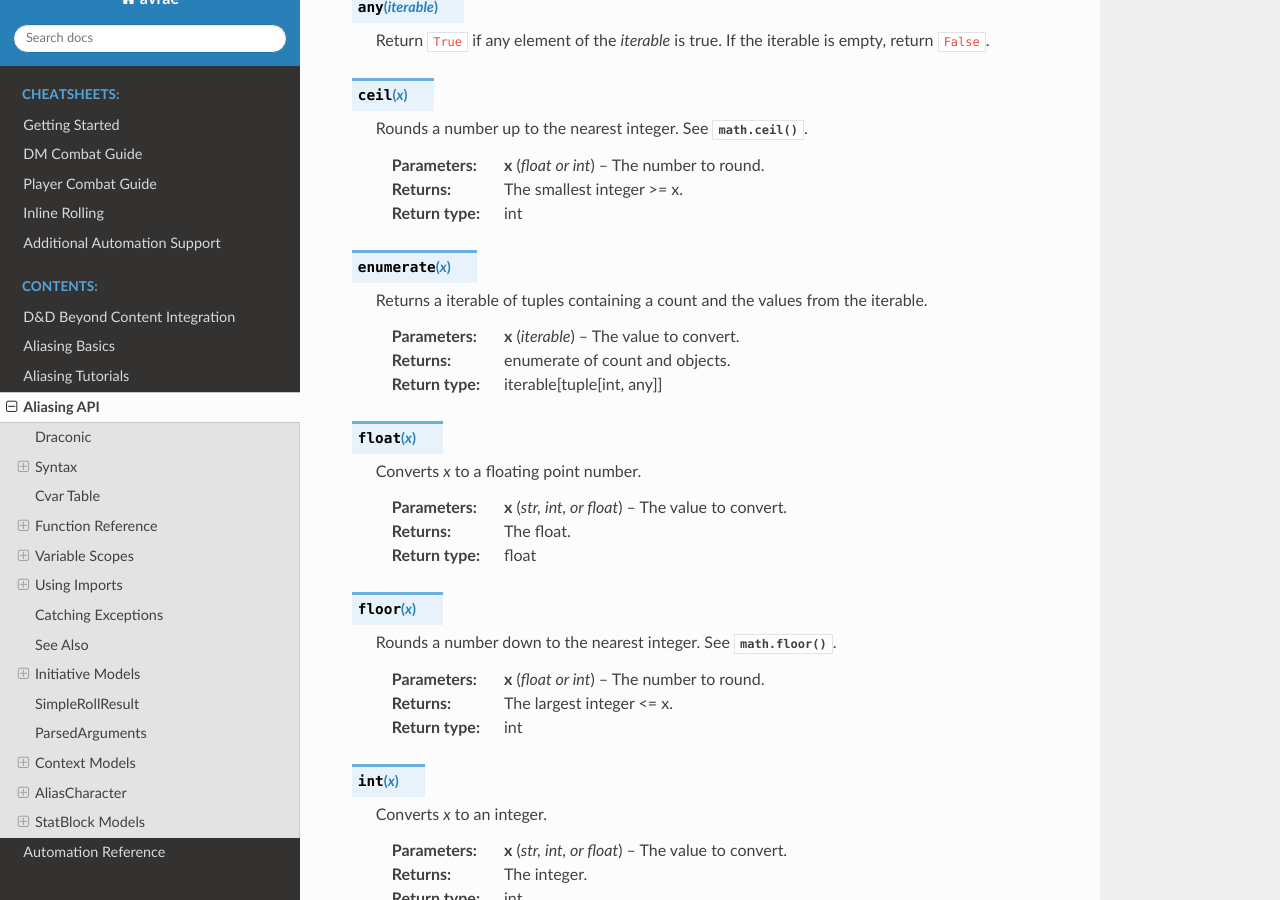
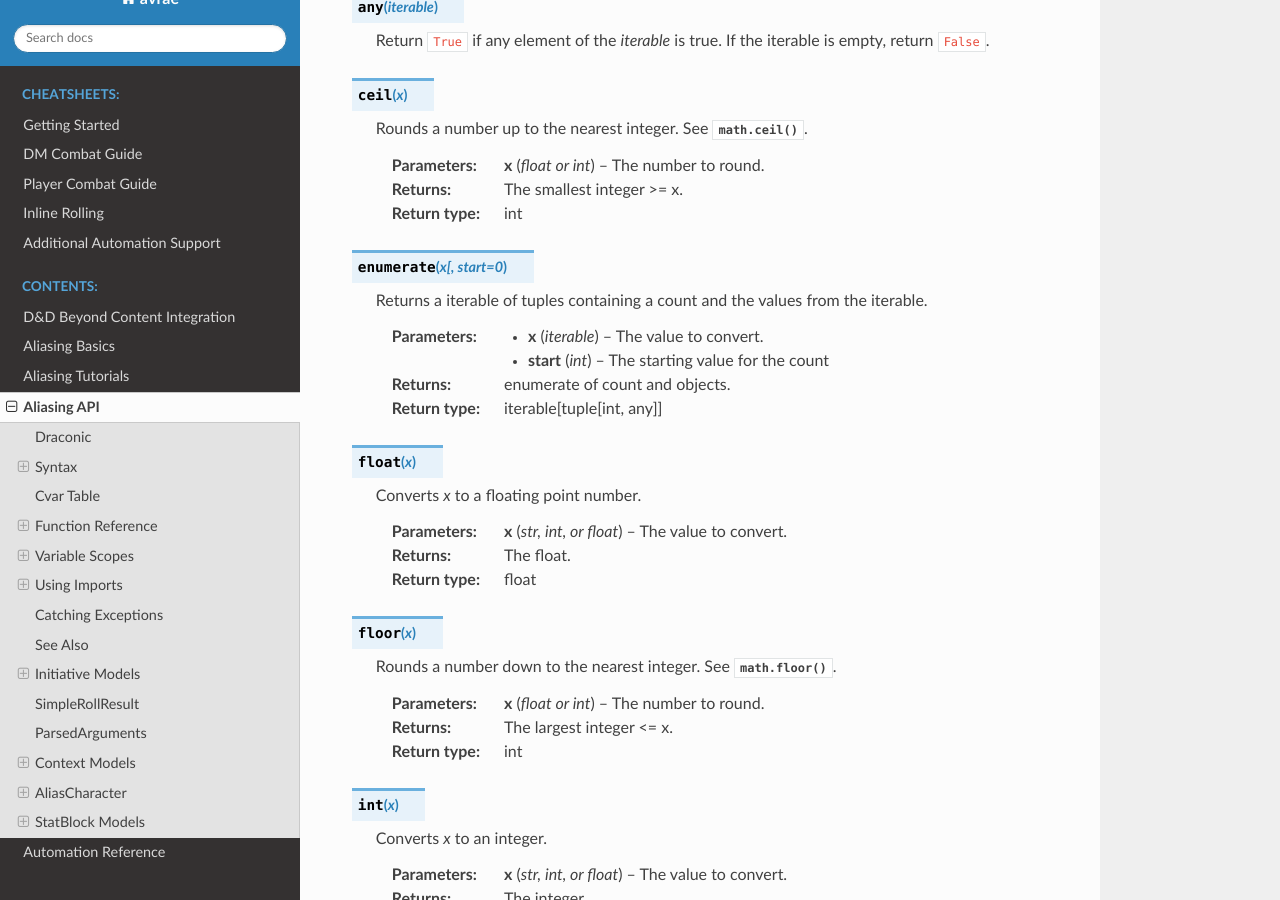
Before and after one commit to avrae/avrae, a Sphinx documentation site: the page built from docs/aliasing/api.rst, in a window 1280 px wide and 900 px high, scrolled down 5924 px. Built offline with Sphinx 7.4.7 and the Read the Docs theme 2.0.0, drawn with Linux system fonts in a browser that asks for light colours.

```diff
--- a/docs/aliasing/api.rst
+++ b/docs/aliasing/api.rst
@@ -250,12 +250,14 @@ Python Builtins
     :return: The smallest integer >= x.
     :rtype: int
 
-.. function:: enumerate(x)
+.. function:: enumerate(x[, start=0)
 
     Returns a iterable of tuples containing a count and the values from the iterable.
 
     :param x: The value to convert.
     :type x: iterable
+    :param start: The starting value for the count
+    :type start: int
     :return: enumerate of count and objects.
     :rtype: iterable[tuple[int, any]]
 
```
Also changed, not shown: other parts of docs/aliasing/api.rst (+2 -2 lines).
